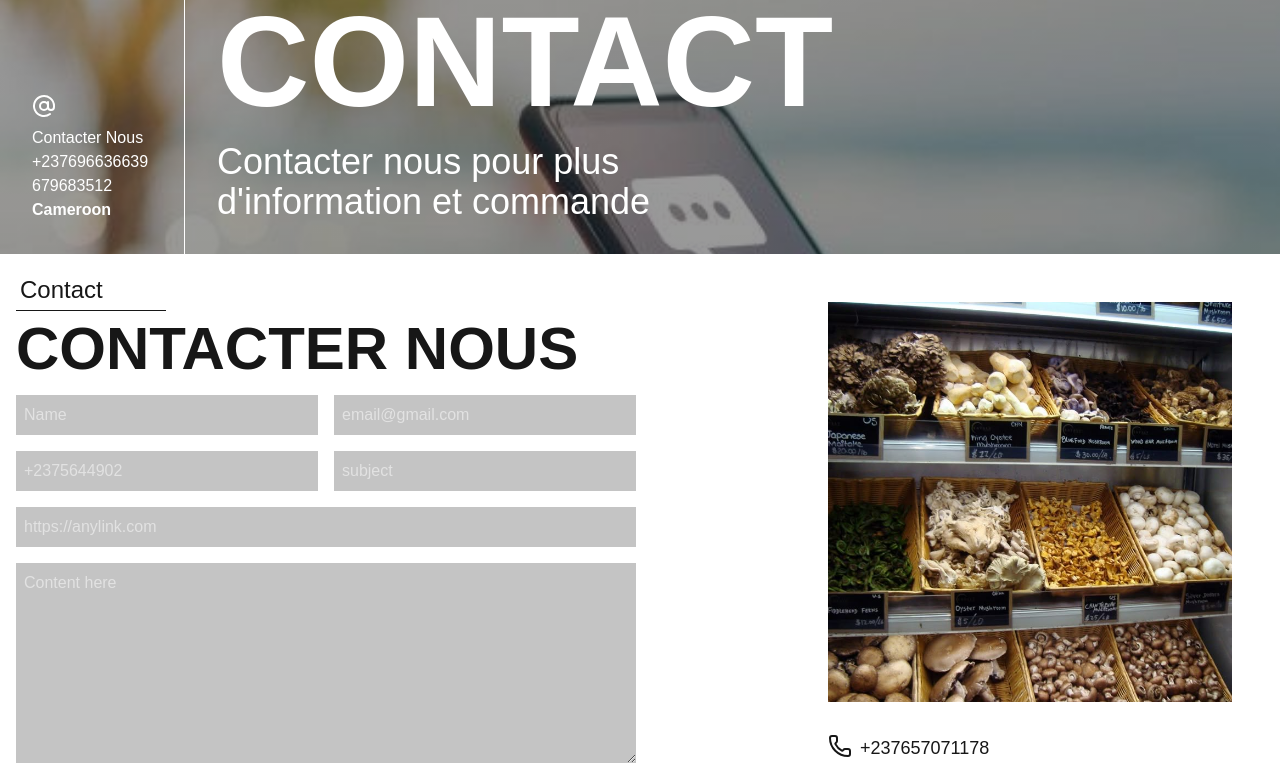
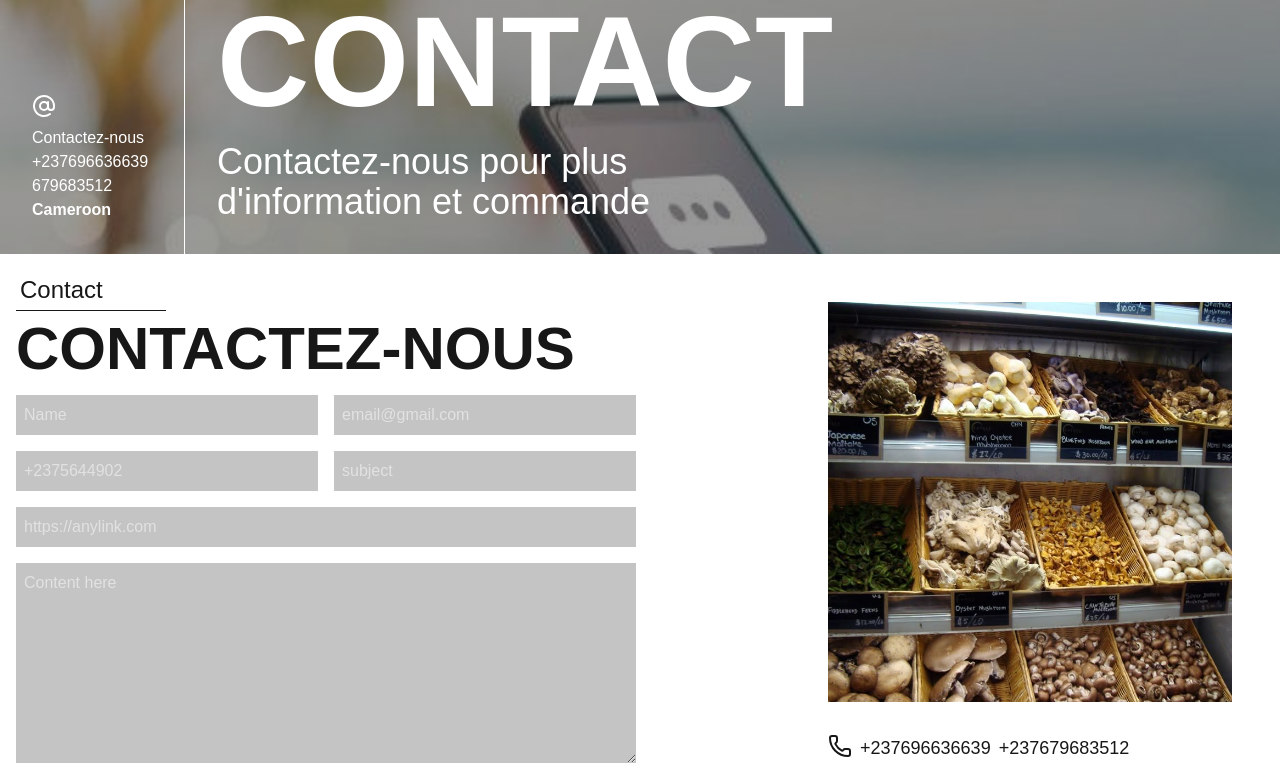
Before and after one commit to wintercode-design/whitefarmui, a Next.js app: page /contact in a window 1280 px wide. Shown: the part 200-976 px from the top of the page. Built offline with nearby package versions, Linux system fonts and the light colour scheme.

Commit message:
text corrections

```diff
--- a/app/contact/page.tsx
+++ b/app/contact/page.tsx
@@ -8,7 +8,7 @@ export default function Page() {
       <PageTitle
         img="/contact/contact.jpeg"
         title="Contact"
-        subs="Contacter nous pour plus d'information et commande"
+        subs="Contactez-nous pour plus d'information et commande"
       />
       <Contact />
     </main>
--- a/components/global/footer.tsx
+++ b/components/global/footer.tsx
@@ -54,7 +54,7 @@ export default function FooterBar() {
         <div className="flex flex-col gap-2">
           <AtSign />
           <div className="flex flex-col">
-            <p>Contacter Nous</p>
+            <p>Contactez-nous</p>
             <p>+237696636639</p>
             <p>679683512</p>
             <strong>Cameroon</strong>
--- a/components/global/pageTitle.tsx
+++ b/components/global/pageTitle.tsx
@@ -21,7 +21,7 @@ export default function PageTitle(data: Props) {
         <div className="flex flex-col gap-2 border-r border-white justify-end p-8 text-white w-full md:w-[185px]">
           <AtSign />
           <div className="flex flex-col">
-            <p>Contacter Nous</p>
+            <p>Contactez-nous</p>
             <p>+237696636639</p>
             <p>679683512</p>
             <strong>Cameroon</strong>
--- a/components/home/contact.tsx
+++ b/components/home/contact.tsx
@@ -76,7 +76,7 @@ export default function Contact() {
           <header className="flex justify-between items-end">
             <div className="flex flex-col gap-2 justify-start max-w-xl">
               <h4 className="border-b w-[150px] p-1">Contact</h4>
-              <h2 className=" uppercase font-bold">CONTACTER NOUS</h2>
+              <h2 className=" uppercase font-bold">Contactez-nous</h2>
             </div>
           </header>
           <div className="flex flex-col gap-4">
@@ -200,8 +200,11 @@ export default function Contact() {
           <div className="grid gap-4">
             <div className="flex gap-2">
               <Phone />
-              <a href="tel:+237657071178" className="text-lg font-light">
-                +237657071178
+              <a href="tel:+237696636639" className="text-lg font-light">
+                +237696636639
+              </a>
+              <a href="tel:+237679683512" className="text-lg font-light">
+                +237679683512
               </a>
             </div>
             <div className="flex gap-2">
--- a/components/home/hero.tsx
+++ b/components/home/hero.tsx
@@ -9,7 +9,7 @@ export default function Hero() {
         <div className="flex flex-col gap-2 border-r border-white justify-end p-8 text-white w-full md:w-[185px]">
           <AtSign />
           <div className="flex flex-col">
-            <p>Contacter Nous</p>
+            <p>Contactez-nous</p>
             <p>+237696636639</p>
             <p>679683512</p>
             <strong>Cameroon</strong>
```
